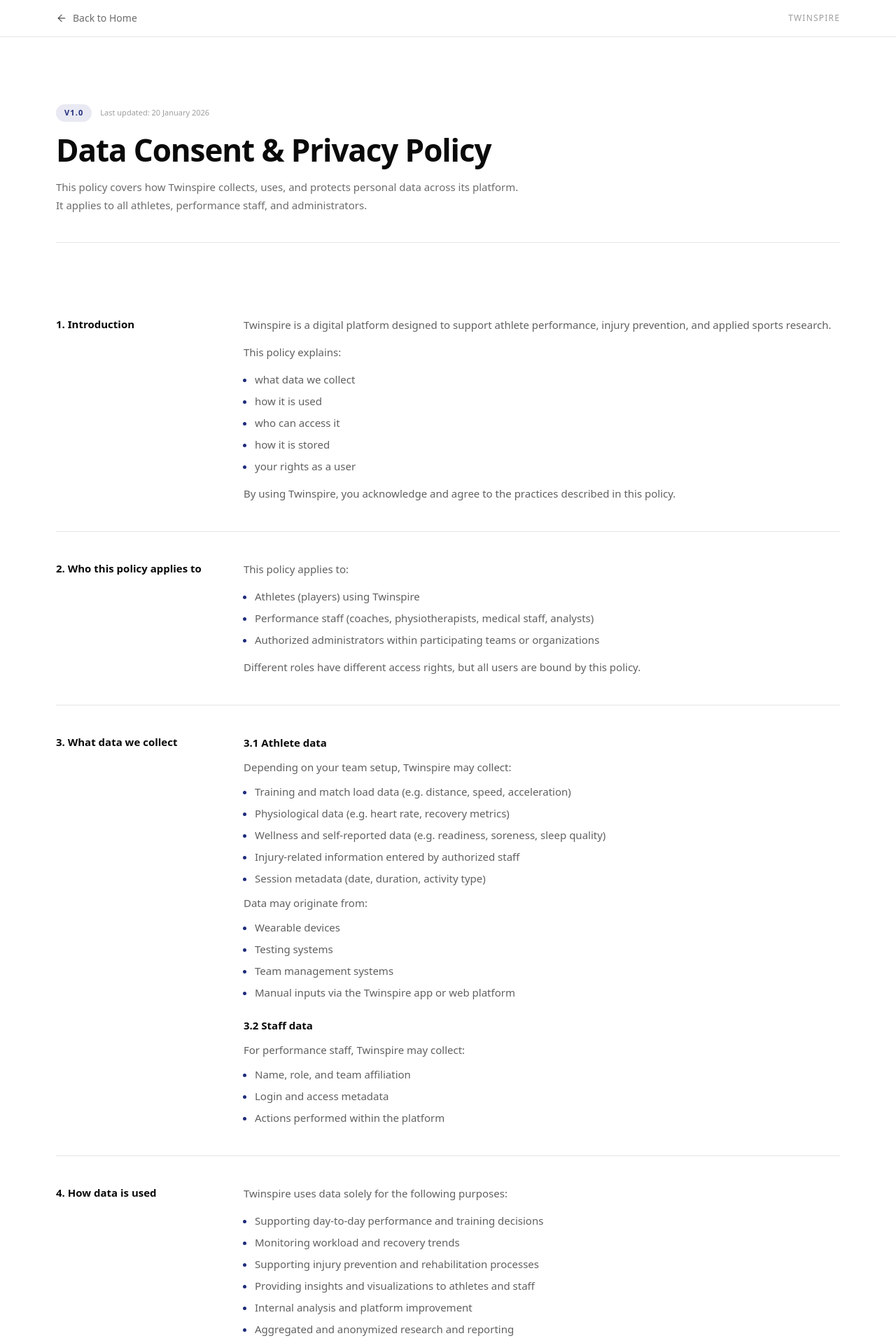
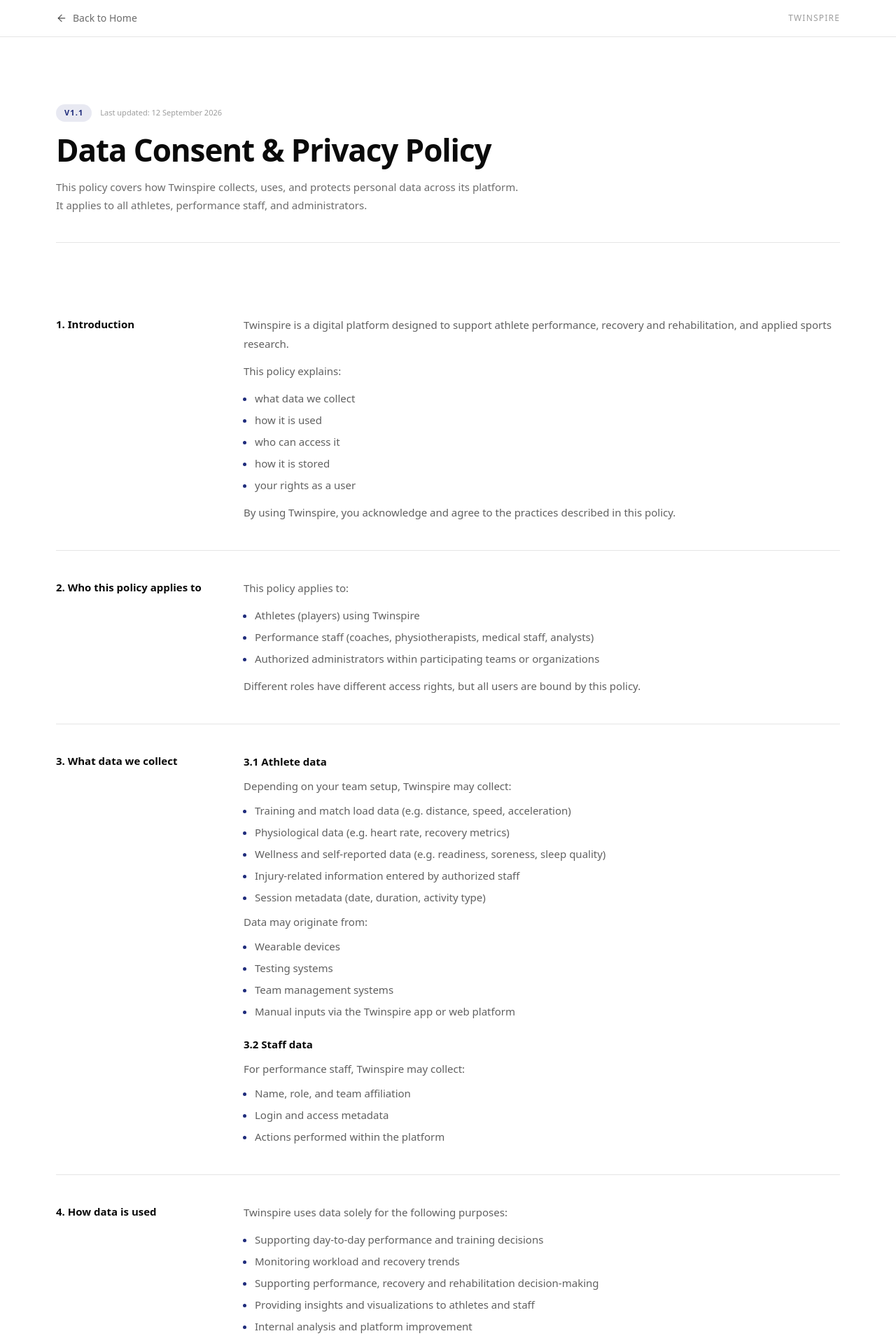
Before and after one commit to TwinspireNeuralSolutions/website, a Next.js app: page /en/privacy in a window 1280 px wide. Shown: the top 1919 px of the page at 70% size. Built offline with nearby package versions, Linux system fonts and the light colour scheme; no server answers; a web font is replaced by a local one.

Commit message:
align privacy purpose wording with decision-support framing

```diff
--- a/app/[locale]/privacy/page.tsx
+++ b/app/[locale]/privacy/page.tsx
@@ -19,7 +19,7 @@ const SECTIONS: Section[] = [
       <div className="flex flex-col gap-3">
         <p>
           Twinspire is a digital platform designed to support athlete
-          performance, injury prevention, and applied sports research.
+          performance, recovery and rehabilitation, and applied sports research.
         </p>
         <p>This policy explains:</p>
         <ul className="flex flex-col gap-1 pl-4">
@@ -109,7 +109,7 @@ const SECTIONS: Section[] = [
         <ul className="flex flex-col gap-1 pl-4">
           <li>Supporting day-to-day performance and training decisions</li>
           <li>Monitoring workload and recovery trends</li>
-          <li>Supporting injury prevention and rehabilitation processes</li>
+          <li>Supporting performance, recovery and rehabilitation decision-making</li>
           <li>Providing insights and visualizations to athletes and staff</li>
           <li>Internal analysis and platform improvement</li>
           <li>Aggregated and anonymized research and reporting</li>
@@ -322,10 +322,10 @@ export default function PrivacyPage() {
         <div className="border-border mb-12 border-b pb-10 md:mb-16">
           <div className="mb-4 flex items-center gap-3">
             <span className="bg-primary/10 text-primary rounded-full px-3 py-1 text-[11px] font-semibold tracking-widest uppercase">
-              v1.0
+              v1.1
             </span>
             <span className="text-foreground/40 text-[11px]">
-              Last updated: 20 January 2026
+              Last updated: 12 September 2026
             </span>
           </div>
           <Typography
@@ -360,13 +360,6 @@ export default function PrivacyPage() {
             </div>
           ))}
         </div>
-
-        {/* Footer rule */}
-        <div className="border-border mt-12 border-t pt-8 text-center">
-          <p className="text-foreground/40 text-[11px] tracking-wider uppercase">
-            End of Policy · Twinspire Neural Solutions · © 2026
-          </p>
-        </div>
       </main>
     </div>
   )
```
